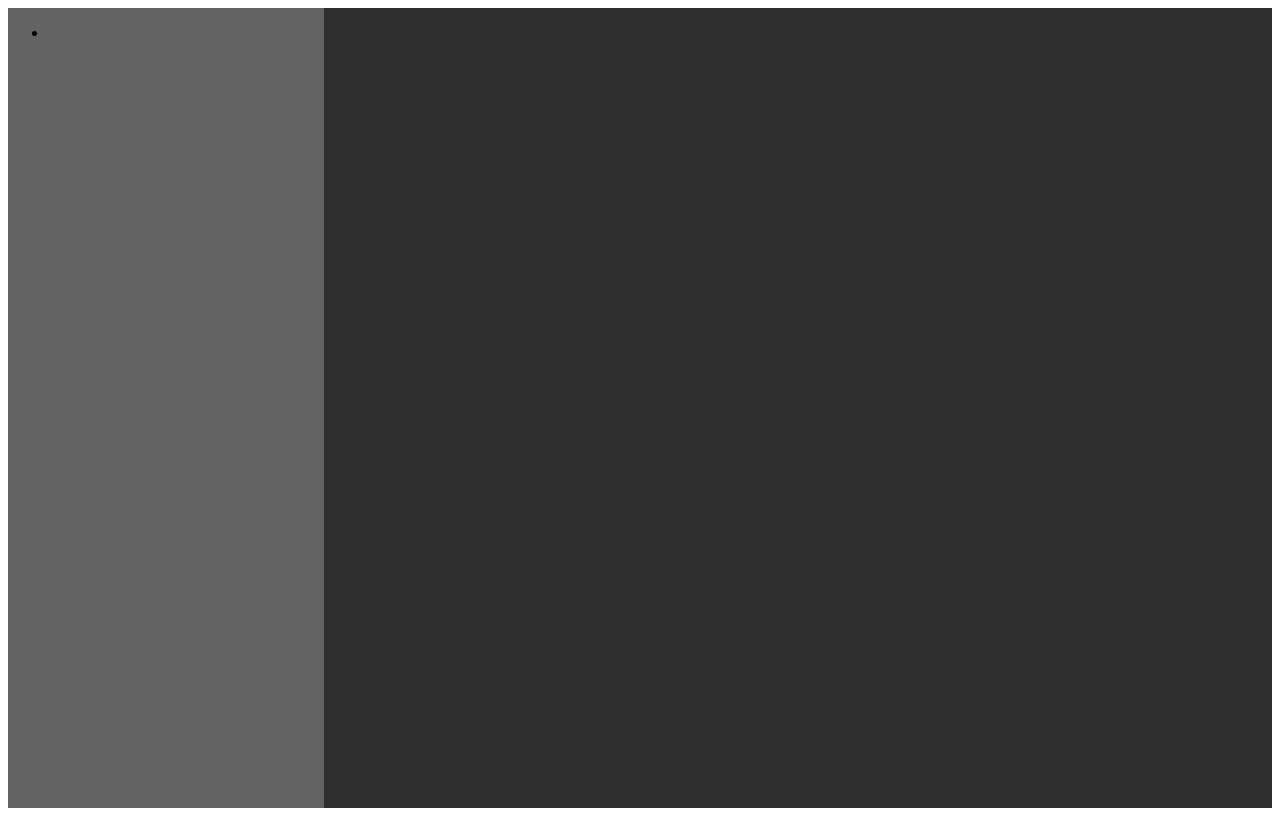
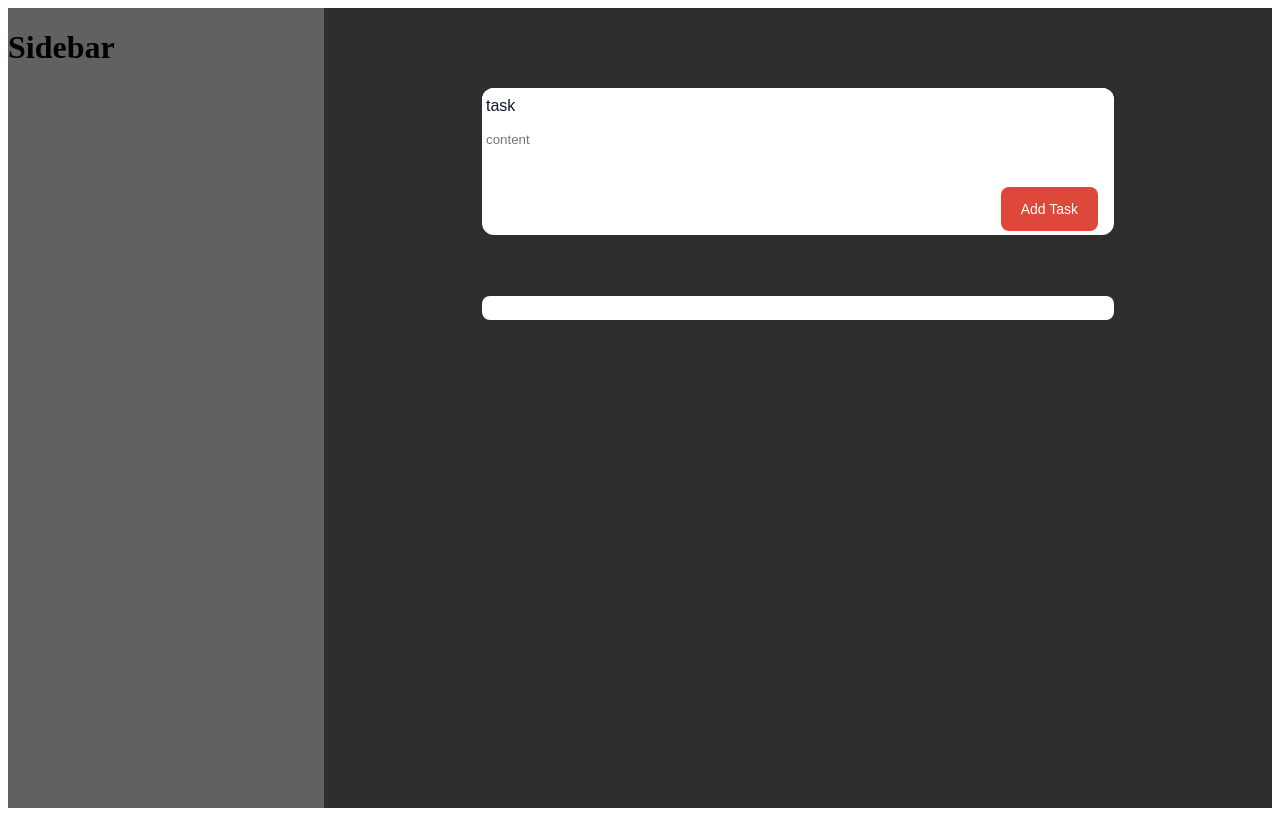
Before and after one commit to akshat-315/todo, a React (Vite) app in the folder client/: page /home in a window 1280 px wide. Built offline with nearby package versions, Linux system fonts and the light colour scheme; no server answers; sample sign-in values are in the browser's storage; a web font is replaced by a local one.

Commit message:
Create todo working on client side

```diff
--- a/client/src/App.jsx
+++ b/client/src/App.jsx
@@ -11,7 +11,6 @@ import PrivateRoutes from "./components/PrivateRoutes";
 const App = () => {
   return (
     <>
-
       <Routes>
         <Route path="/" element={<LandingPage />} />
         <Route path="/sign-up" element={<SignUp />} />
@@ -20,7 +19,6 @@ const App = () => {
           <Route path="/home" element={<Home />} />
         </Route>
       </Routes>
-
     </>
   );
 };
--- a/client/src/components/Sidebar.jsx
+++ /dev/null
@@ -1,22 +0,0 @@
-import React from "react";
-import { FaRegCircleUser } from "react-icons/fa6";
-import { FaPlusCircle } from "react-icons/fa";
-import { useAuth } from "../context/AuthContext";
-
-const Sidebar = () => {
-  const { user } = useAuth();
-  console.log("User: ", user);
-  return (
-    <div className="min-h-screen bg-[#636363] z-50 w-1/4">
-      <div>
-        <ul>
-            <li>
-
-            </li>
-        </ul>
-      </div>
-    </div>
-  );
-};
-
-export default Sidebar;
--- a/client/src/components/Tasks.jsx
+++ /dev/null
@@ -1,13 +0,0 @@
-import React, { useEffect, useState } from "react";
-import { useAuth } from "../context/AuthContext";
-
-const Tasks = ({ todos }) => {
-  return (
-    <div className="bg-[#2D2E2D] flex-grow items-center justify-center">
-      <div></div>
-      <div></div>
-    </div>
-  );
-};
-
-export default Tasks;
--- a/client/src/context/AuthContext.jsx
+++ b/client/src/context/AuthContext.jsx
@@ -29,7 +29,14 @@ export const AuthProvider = ({ children }) => {
         setIsAuthenticated(false);
       }
     }
-    setLoading(false); // Set loading to false after user data is set
+    setLoading(false);
+  };
+
+  const logout = () => {
+    localStorage.removeItem("user");
+    setUser(null);
+    setIsAuthenticated(false);
+    navigate("/sign-in");
   };
 
   useEffect(() => {
@@ -37,7 +44,9 @@ export const AuthProvider = ({ children }) => {
   }, []);
 
   return (
-    <AuthContext.Provider value={{ user, checkAuthUser, isAuthenticated }}>
+    <AuthContext.Provider
+      value={{ user, checkAuthUser, isAuthenticated, logout }}
+    >
       {!loading && children}
     </AuthContext.Provider>
   );
--- a/client/src/pages/Home.jsx
+++ b/client/src/pages/Home.jsx
@@ -1,37 +1,115 @@
-// Home.jsx
-import React, { useEffect, useState } from "react";
+import React, { useState, useEffect } from "react";
+import { Button } from "flowbite-react";
 import { useAuth } from "../context/AuthContext";
-import Sidebar from "../components/Sidebar";
-import Tasks from "../components/Tasks";
 
 const Home = () => {
+  const [formData, setFormData] = useState({});
+  const [todos, setTodos] = useState([]);
+  const [error, setError] = useState("");
   const { user } = useAuth();
-  console.log("My authority: ", user);
-  const [todos, setTodos] = useState([]);
 
   useEffect(() => {
-    const fetchTodos = async () => {
+    const getAllTodos = async () => {
       try {
         const res = await fetch(`/api/todo/get-todos/${user.userId}`);
-        if (!res.ok) {
-          throw new Error("Failed to fetch todos");
-        }
         const data = await res.json();
-        setTodos(data.allTodos); // Assuming 'allTodos' contains the array of todos
+        setTodos(data);
       } catch (error) {
-        console.error("There was an error loading todos:", error.message);
+        console.log(error);
       }
     };
-
-    fetchTodos(); // Call fetchTodos when the component mounts
+    getAllTodos();
   }, [user.userId]);
 
-  console.log(todos);
+  const handleFormSubmit = async (e) => {
+    e.preventDefault();
+
+    try {
+      const res = await fetch(`/api/todo/create-todo`, {
+        method: "POST",
+        headers: {
+          "Content-Type": "application/json",
+        },
+        body: JSON.stringify({ ...formData, userId: user.userId }),
+      });
+      if (!res.ok) {
+        throw new Error("Failed to create todo");
+      }
+
+      const newTodo = await res.json();
+      setTodos([...todos, newTodo]);
+    } catch (error) {
+      console.error(error);
+    }
+  };
+
+  const handleChange = (e) => {
+    setFormData({ ...formData, [e.target.id]: e.target.value });
+  };
+
+  console.log(formData);
+  // console.log(user.userId);
+  console.log(user.userId);
 
   return (
-    <div className="bg-[#2D2E2D] flex">
-      <Sidebar />
-      <Tasks todos={todos} />
+    <div className="flex min-h-screen">
+      {/* Sidebar */}
+      <div className="bg-[#606260] w-1/3">
+        <h1>Sidebar</h1>
+      </div>
+
+      {/* Main Content */}
+      <div className="bg-[#2D2E2D] w-full flex justify-center">
+        <div className="w-2/3">
+          {/* Form */}
+          <form onSubmit={handleFormSubmit}>
+            <div className="bg-white rounded-xl h-32 flex flex-col gap-4 mt-20">
+              <div className="h-full w-full bg-white rounded-xl">
+                <div className="flex flex-col h-full justify-center">
+                  <input
+                    placeholder="task"
+                    className="h-10 border-transparent rounded-xl placeholder-slate-900 text-base outline-none"
+                    id="title"
+                    name="title"
+                    onChange={handleChange}
+                  />
+                  <input
+                    placeholder="content"
+                    className="h-1/2 border-transparent rounded-xl outline-none"
+                    id="content"
+                    name="content"
+                    value={formData.content}
+                    onChange={handleChange}
+                  />
+                </div>
+              </div>
+
+              {/* Error message */}
+              {error && (
+                <div className="text-red-500 text-sm text-center">{error}</div>
+              )}
+
+              {/* Add Task Button */}
+              <div className="border-t" />
+              <div className="flex justify-end bg-white rounded-xl">
+                <div>
+                  <Button
+                    className="bg-[#de483a] border-none text-white rounded-lg py-1 px-1 mr-4 mb-1 cursor-pointer outline-none"
+                    type="submit"
+                  >
+                    <div className="text-sm">Add Task</div>
+                  </Button>
+                </div>
+              </div>
+            </div>
+          </form>
+
+          {/* Display Todos */}
+          <div className="bg-white mt-20 rounded-lg p-3 flex flex-col gap-2">
+            {/* Display todos here */}
+          </div>
+        </div>
+      </div>
     </div>
   );
 };
```
Also changed, not shown: 2 other files (tests, documents, lock files or other folders).
